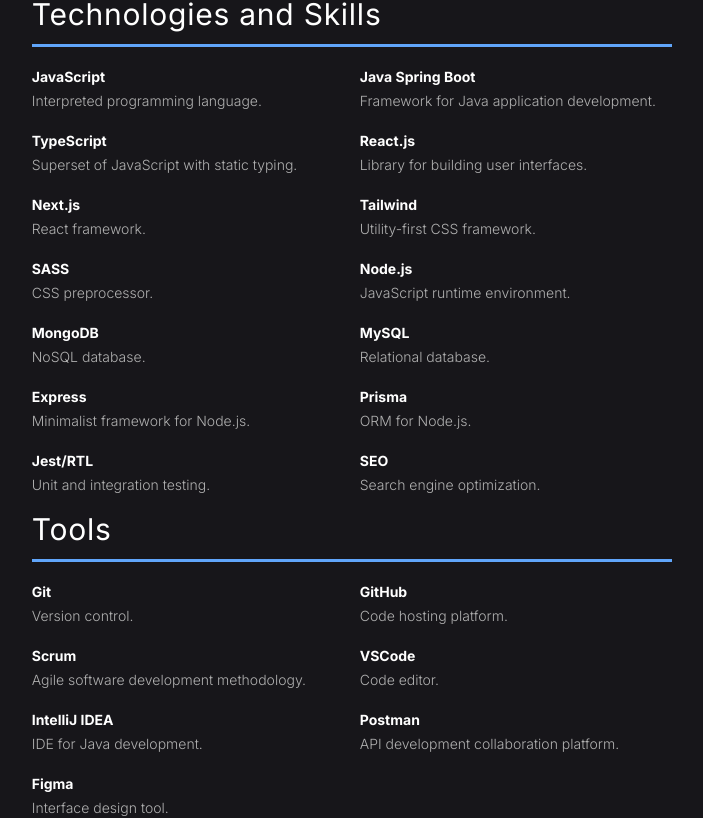
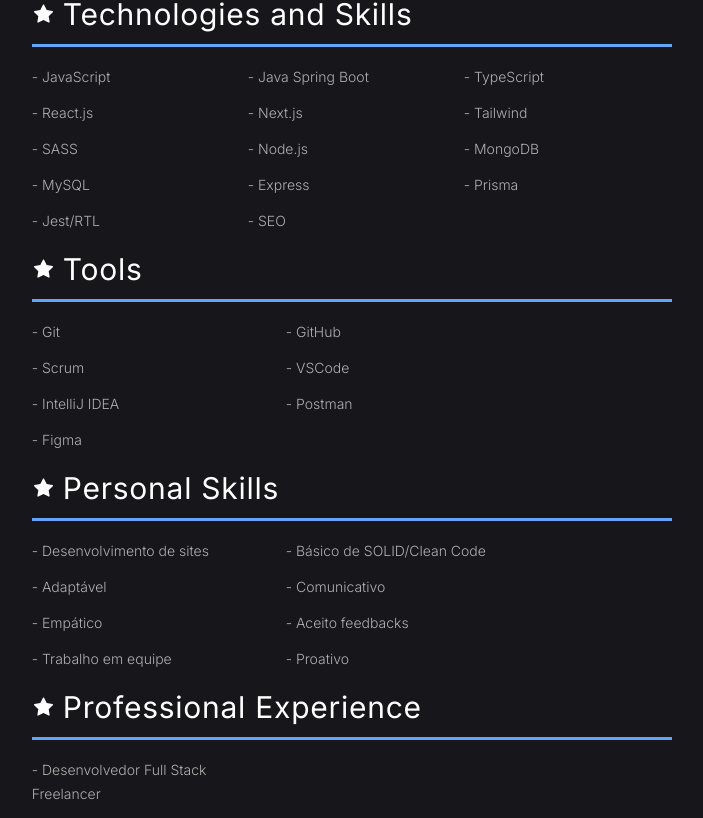
Before and after one commit to LucasDiello/portfolio-Next.js, a Next.js app: page /en/about in a window 1280 px wide. Shown: the part 895-1713 px from the top of the page, without its empty margins (332-1035 px from the left). Built offline with nearby package versions, Linux system fonts and the light colour scheme.

Commit message:
feat: techs in backend apps & fix css style in projects:id " "" "

```diff
--- a/src/app/[lang]/about/page.tsx
+++ b/src/app/[lang]/about/page.tsx
@@ -1,4 +1,4 @@
-"use client";
+'use client';
 import Image from 'next/image';
 import React, { useState } from 'react';
 import eu from '@/images/eu2.jpeg';
@@ -7,9 +7,10 @@
 import emailjs from '@emailjs/browser';
 import { useDictionary } from '@/app/context/DictionaryContext';
 import { IoMdArrowDropdown } from 'react-icons/io';
+import { AiFillStar } from 'react-icons/ai';
 
 const page = () => {
-  const [email, setEmail] = useState("");
+  const [email, setEmail] = useState('');
   const [isDisabled, setIsDisabled] = useState(false);
   const [countdown, setCountdown] = useState(10);
   const { translation, lang } = useDictionary();
@@ -19,9 +20,9 @@
       <div
         className={`${
           t.visible ? 'animate-fade-in-up' : 'animate-fade-out-down'
-        } max-w-md w-full bg-white shadow-lg rounded-lg pointer-events-auto flex ring-1 ring-black ring-opacity-5`}
+        } pointer-events-auto flex w-full max-w-md rounded-lg bg-white shadow-lg ring-1 ring-black ring-opacity-5`}
       >
-        <div className="flex-1 w-0 p-4">
+        <div className="w-0 flex-1 p-4">
           <div className="flex items-start">
             <div className="flex-shrink-0 pt-0.5">
               <img
@@ -31,12 +32,8 @@
               />
             </div>
             <div className="ml-3 flex-1">
-              <p className="text-sm font-medium text-gray-900">
-                E-mail Enviado!
-              </p>
-              <p className="mt-1 text-sm text-gray-500">
-                Obrigado por entrar em contato. Retornarei em breve!
-              </p>
+              <p className="text-sm font-medium text-gray-900">E-mail Enviado!</p>
+              <p className="mt-1 text-sm text-gray-500">Obrigado por entrar em contato. Retornarei em breve!</p>
             </div>
           </div>
         </div>
@@ -45,14 +42,14 @@
             onClick={() => {
               toast.dismiss(t.id);
             }}
-            className="w-full border border-transparent rounded-none rounded-r-lg p-4 flex items-center justify-center text-sm font-medium text-indigo-600 hover:text-indigo-500 focus:outline-none focus:ring-2 focus:ring-indigo-500"
+            className="flex w-full items-center justify-center rounded-none rounded-r-lg border border-transparent p-4 text-sm font-medium text-indigo-600 hover:text-indigo-500 focus:outline-none focus:ring-2 focus:ring-indigo-500"
           >
             Fechar
           </button>
         </div>
       </div>
     ));
-  }
+  };
 
   const handleSubmit = (e: React.FormEvent<HTMLFormElement>) => {
     e.preventDefault();
@@ -61,35 +58,28 @@
       email: email,
     };
 
-    if (!email || email === "" || email === " " || email === null) {
-      toast.error("Preencha todos os campos.");
+    if (!email || email === '' || email === ' ' || email === null) {
+      toast.error('Preencha todos os campos.');
       return;
     }
     const regex = /^[\w-\.]+@([\w-]+\.)+[\w-]{2,4}$/;
 
     if (!regex.test(email)) {
-      toast.error("E-mail inválido.");
-      return
+      toast.error('E-mail inválido.');
+      return;
     }
 
     setIsDisabled(true);
-    emailjs
-      .send(
-        "service_lzlsbka",
-        "template_ocpy3y8",
-        templateParams,
-        "c7xOWKtXvM4FEGhYa"
-      )
-      .then(
+    emailjs.send('service_lzlsbka', 'template_ocpy3y8', templateParams, 'c7xOWKtXvM4FEGhYa').then(
       (result) => {
         console.log(result.text);
-          toast.success("Email Recebido! Logo entrarei em contato.");
+        toast.success('Email Recebido! Logo entrarei em contato.');
       },
       (error) => {
         console.log(error.text);
-          toast.error("Erro ao enviar email. Tente novamente. :(");
-        }
-      )
+        toast.error('Erro ao enviar email. Tente novamente. :(');
+      },
+    );
     notify();
 
     const countdown = setInterval(() => {
@@ -103,126 +93,141 @@
   };
 
   type Skill = {
+    id: number;
     title: string;
     titleEn: string;
     items: {
       name: string;
-      description: string;
-      descriptionEN: string;
-      subItems?: { name: string,
-        nameEn: string
-       }[];
+      description?: string;
+      descriptionEN?: string;
+      subItems?: { name: string; nameEn: string }[];
       link?: string;
     }[];
   }[];
 
-  const skillsAndExperience : Skill = [
+  const skillsAndExperience: Skill = [
     {
-      title: "Tecnologias e Habilidades",
-      titleEn: "Technologies and Skills",
+      id: 1,
+      title: 'Tecnologias e Habilidades',
+      titleEn: 'Technologies and Skills',
       items: [
-        { name: "JavaScript", description: "Linguagem de programação interpretada.", descriptionEN: "Interpreted programming language." },
-        { name: "Java Spring Boot", description: "Framework para desenvolvimento em Java.", descriptionEN: "Framework for Java application development." },
-        { name: "TypeScript", description: "Superset de JavaScript com tipagem estática.", descriptionEN: "Superset of JavaScript with static typing." },
-        { name: "React.js", description: "Biblioteca para construção de interfaces de usuário.", descriptionEN: "Library for building user interfaces." },
-        { name: "Next.js", description: "Framework de React.", descriptionEN: "React framework." },
-        { name: "Tailwind", description: "Framework CSS utilitário.", descriptionEN: "Utility-first CSS framework." },
-        { name: "SASS", description: "Pré-processador CSS.", descriptionEN: "CSS preprocessor." },
-        { name: "Node.js", description: "Ambiente de execução JavaScript.", descriptionEN: "JavaScript runtime environment." },
-        { name: "MongoDB", description: "Banco de dados NoSQL.", descriptionEN: "NoSQL database." },
-        { name: "MySQL", description: "Banco de dados relacional.", descriptionEN: "Relational database." },
-        { name: "Express", description: "Framework para API em Node.js.", descriptionEN: "Minimalist framework for Node.js." },
-        { name: "Prisma", description: "ORM para Node.js.", descriptionEN: "ORM for Node.js." },
-        { name: "Jest/RTL", description: "Testes unitários e de integração.", descriptionEN: "Unit and integration testing." },
-        { name: "SEO", description: "Otimização de mecanismos de busca.", descriptionEN: "Search engine optimization." },
+        { name: 'JavaScript' },
+        { name: 'Java Spring Boot' },
+        { name: 'TypeScript' },
+        { name: 'React.js' },
+        { name: 'Next.js' },
+        { name: 'Tailwind' },
+        { name: 'SASS' },
+        { name: 'Node.js' },
+        { name: 'MongoDB' },
+        { name: 'MySQL' },
+        { name: 'Express' },
+        { name: 'Prisma' },
+        { name: 'Jest/RTL' },
+        { name: 'SEO' },
       ],
     },
     {
-      title: "Ferramentas e Metodologias",
-      titleEn: "Tools",
+      id: 2,
+      title: 'Ferramentas e Metodologias',
+      titleEn: 'Tools',
       items: [
-        { name: "Git", description: "Controle de versão.", descriptionEN: "Version control." },
-        { name: "GitHub", description: "Plataforma de hospedagem de código.", descriptionEN: "Code hosting platform." },
-        { name: "Scrum", description: "Metodologia ágil para desenvolvimento de software.", descriptionEN: "Agile software development methodology." },
-        { name: "VSCode", description: "Editor de código.", descriptionEN: "Code editor." },
-        { name: "IntelliJ IDEA", description: "IDE para desenvolvimento Java.", descriptionEN: "IDE for Java development." },
-        { name: "Postman", description: "Plataforma para testes de API.", descriptionEN: "API development collaboration platform." },
-        { name: "Figma", description: "Ferramenta de design de interfaces.", descriptionEN: "Interface design tool." },
+        { name: 'Git' },
+        { name: 'GitHub' },
+        { name: 'Scrum' },
+        { name: 'VSCode' },
+        { name: 'IntelliJ IDEA' },
+        { name: 'Postman' },
+        { name: 'Figma' },
       ],
     },
     {
-      title: "Compêtencias Pessoais",
-      titleEn: "Personal Skills",
+      id: 3,
+      title: 'Compêtencias Pessoais',
+      titleEn: 'Personal Skills',
       items: [
-        { name: "Desenvolvimento de sites", description: "Construção de sites responsivos e acessíveis.", descriptionEN: "Building responsive and accessible websites." },
-        { name: "Básico de SOLID/Clean Code", description: "Princípios de desenvolvimento de software.", descriptionEN: "Software development principles." },
-        { name: "Adaptável", description: "Capacidade de se ajustar a diferentes contextos.", descriptionEN: "Ability to adapt to different contexts and challenges." },
-        { name: "Comunicativo", description: "Habilidade de transmitir informações de forma clara.", descriptionEN: "Ability to convey information clearly." },
-        { name: "Empático", description: "Capacidade de se colocar no lugar dos outros.", descriptionEN: "Ability to empathize with others." },
-        { name: "Aceito feedbacks", description: "Aberto a críticas construtivas.", descriptionEN: "Open to constructive feedback." },
-        { name: "Trabalho em equipe", description: "Colaborativo e comprometido com o sucesso do time.", descriptionEN: "Collaborative and committed to team success." },
-        { name: "Proativo", description: "Iniciativa para resolver problemas de forma eficiente.", descriptionEN: "Proactive in solving problems efficiently." },
+        { name: 'Desenvolvimento de sites' },
+        { name: 'Básico de SOLID/Clean Code' },
+        { name: 'Adaptável' },
+        { name: 'Comunicativo' },
+        { name: 'Empático' },
+        { name: 'Aceito feedbacks' },
+        { name: 'Trabalho em equipe' },
+        { name: 'Proativo' },
       ],
     },
     {
-      title: "Experiência Profissional",
-      titleEn: "Professional Experience",
+      id: 4,
+      title: 'Experiência Profissional',
+      titleEn: 'Professional Experience',
       items: [
         {
-          name: "Desenvolvedor Full Stack",
-          description: "Freelancer (08/2023 - Atual)",
-          descriptionEN: "Freelancer",
+          name: 'Desenvolvedor Full Stack',
+          description: 'Freelancer (08/2023 - Atual)',
+          descriptionEN: 'Freelancer',
           subItems: [
-            { name: "Desenvolvimento de ERP com equipe metodologia ágil scrum", nameEn: "ERP development with an agile scrum team." },
-            { name: "Desenvolvimento de interfaces de usuário com React.js e Next.js.", nameEn: "User interface development with React.js and Next.js." },
-            { name: "Manutenção de aplicações web.", nameEn: "Maintenance of web applications." },
-            { name: "Desenvolvimento de API com Node.js e Express.", nameEn: "API development with Node.js and Express." },
-            { name: "Integração de aplicações com banco de dados SQL e NoSQL.", nameEn: "Integration of applications with SQL and NoSQL databases." },
+            {
+              name: 'Desenvolvimento de ERP com equipe metodologia ágil scrum',
+              nameEn: 'ERP development with an agile scrum team.',
+            },
+            {
+              name: 'Desenvolvimento de interfaces de usuário com React.js e Next.js.',
+              nameEn: 'User interface development with React.js and Next.js.',
+            },
+            { name: 'Manutenção de aplicações web.', nameEn: 'Maintenance of web applications.' },
+            {
+              name: 'Desenvolvimento de API com Node.js e Express.',
+              nameEn: 'API development with Node.js and Express.',
+            },
+            {
+              name: 'Integração de aplicações com banco de dados SQL e NoSQL.',
+              nameEn: 'Integration of applications with SQL and NoSQL databases.',
+            },
           ],
         },
       ],
     },
     {
-      title: "Formação Acadêmica",
-      titleEn: "Academic Education",
+      id: 5,
+      title: 'Formação Acadêmica',
+      titleEn: 'Academic Education',
       items: [
         {
-          name: "Desenvolvimento Full Stack +1500hrs",
-          description: "Esc. de tecnologia Trybe",
-          descriptionEN: "Trybe Tech School",
-          link: "https://www.credential.net/4302bfcf-2fda-46cb-aa9e-4a8402991180#gs.ghlo1f",
+          name: 'Desenvolvimento Full Stack +1500hrs',
+          description: 'Esc. de tecnologia Trybe',
+          descriptionEN: 'Trybe Tech School',
+          link: 'https://www.credential.net/4302bfcf-2fda-46cb-aa9e-4a8402991180#gs.ghlo1f',
         },
         {
-          name: "Formação Eletiva em Java +150hrs",
-          description: "Esc. de tecnologia Trybe",
-          descriptionEN: "Trybe Tech School",
-          link: "https://www.credential.net/fec44b02-e08e-4d61-967a-9735e4a11e96#gs.g0fibt",
+          name: 'Formação Eletiva em Java +150hrs',
+          description: 'Esc. de tecnologia Trybe',
+          descriptionEN: 'Trybe Tech School',
+          link: 'https://www.credential.net/fec44b02-e08e-4d61-967a-9735e4a11e96#gs.g0fibt',
         },
         {
-          name: "Implante na AWS c. Spring Boot",
-          description: "Esc. de tecnologia Udemy",
-          descriptionEN: "AWS Deployment with Spring Boot",
-          link: "https://www.udemy.com/certificate/UC-f5d9aaa6-f2b7-4eb9-b516-ab4a55a8cd0a/",
+          name: 'Implante na AWS c. Spring Boot',
+          description: 'Esc. de tecnologia Udemy',
+          descriptionEN: 'AWS Deployment with Spring Boot',
+          link: 'https://www.udemy.com/certificate/UC-f5d9aaa6-f2b7-4eb9-b516-ab4a55a8cd0a/',
         },
       ],
     },
     {
-      title: "Idiomas",
-      titleEn: "Languages",
+      id: 6,
+      title: 'Idiomas',
+      titleEn: 'Languages',
       items: [
         {
-          name: "Inglês",
-          description: "Intermediário",
-          descriptionEN: "Intermediate",
+          name: 'Inglês',
+          description: 'Intermediário',
+          descriptionEN: 'Intermediate',
         },
       ],
     },
   ];
 
-
-
   return (
-    <section className="md:w-[60%] md:p-16 p-4 pt-14">
+    <section className="p-4 pt-14 md:w-[60%] md:p-16">
       <div>
         <Image src={eu} alt="" className=" h-[450px] w-full object-cover object-top " />
       </div>
@@ -230,31 +235,37 @@
         <h1 className={`font-oswald text-4xl tracking-wide text-white`}>
           {translation.about_me_description2} <IoMdArrowDropdown className="inline-block text-blue-500" />
         </h1>
-        <p className="mt-5 text-sm font-light text-[#B0B0B0]">
-         {translation.about_me_text1}
-        </p>
+        <p className="mt-5 text-sm font-light text-[#B0B0B0]">{translation.about_me_text1}</p>
       </div>
       {skillsAndExperience.map((section) => (
-        <div key={section.title}>
-          <h2 className="font-base font-oswald mt-4 border-b-[3px] border-blue-400 pb-3 text-3xl tracking-wide text-white">
-            {lang === "pt-BR" ? section.title : section.titleEn}
+        <div key={section.id}>
+          <h2 className="font-base font-oswald mt-4 flex items-center border-b-[3px] border-blue-400 pb-3 text-3xl tracking-wide text-white">
+            <AiFillStar className="mr-2" size={23} /> {lang === 'pt-BR' ? section.title : section.titleEn}
           </h2>
-          <ul className={`mt-4 grid grid-cols-2 gap-4 text-sm font-light text-[#B0B0B0]`}>
+          <ul
+            className={`mt-4 grid ${section.id === 5 ? 'w-[100%]' : 'w-[500px]'}  ${
+              section.id === 1 ? 'grid-cols-3' : 'grid-cols-2'
+            } ${section.id === 1 && 'w-full'} gap-2 text-sm font-light text-[#B0B0B0]`}
+          >
             {section.items.map((item) => (
               <li key={item.name}>
-                <h2 className="pb-1 pt-1 text-white font-bold">{item.name}</h2>
-                <p>{lang === "pt-BR" ? item.description : item.descriptionEN}</p>
+                <h2 className="pb-1 pt-1 text-[#B0B0B0]">- {item.name}</h2>
+                {item.description && (
+                  <p className={`${section.id === 4 && 'mb-4'}`}>
+                    {lang === 'pt-BR' ? item.description : item.descriptionEN}
+                  </p>
+                )}
                 {item.subItems && (
                   <ul>
-                    {item.subItems.map((subItem,index) => (
-                      <li key={subItem.name} className='w-[300px] md:w-[600px]'>
+                    {item.subItems.map((subItem, index) => (
+                      <li key={subItem.name} className="w-[300px] md:w-[600px]">
                         <h3 className="pb-1 pt-1">{lang === 'pt-BR' ? subItem.name : subItem.nameEn} </h3>
                       </li>
                     ))}
                   </ul>
                 )}
                 {item.link && (
-                  <a href={item.link} target="_blank" className="underline">
+                  <a href={item.link} target="_blank" className=" underline">
                     Certificado
                   </a>
                 )}
@@ -264,19 +275,22 @@
         </div>
       ))}
       <div className="mt-5">
-        <h2 className="font-base font-oswald mt-4 border-b-[3px] border-blue-400 pb-3 text-3xl tracking-wide text-white">
+        <h2 className="font-base font-oswald mt-4 flex items-center border-b-[3px] border-blue-400 pb-3 text-3xl tracking-wide text-white">
+          <AiFillStar className="mr-2" size={23} />
           {translation.fast_contact}!
         </h2>
-        <p className="mt-4 text-sm font-light text-[#B0B0B0]">
-          {translation.fast_quick_contact}
-        </p>
-        <form
-          className="mt-4 flex w-full flex-col items-center justify-center space-y-4"
-          onSubmit={handleSubmit}
+        <p className="mt-4 text-sm font-light text-[#B0B0B0]">{translation.fast_quick_contact}</p>
+        <form className="mt-4 flex w-full flex-col items-center justify-center space-y-4" onSubmit={handleSubmit}>
+          <input
+            onChange={(e) => setEmail(e.target.value)}
+            type="email"
+            className="w-[80%] border-[1px] border-[#3f3d45] bg-inherit py-2"
+          />
+          <button
+            disabled={isDisabled}
+            type="submit"
+            className={`${isDisabled ? 'bg-gray-400' : 'bg-blue-500'} w-[40%]  px-4 py-2 font-mono text-sm`}
           >
-          <input onChange={(e) => setEmail(e.target.value) } type="email" className="w-[80%] border-[1px] border-[#3f3d45] bg-inherit py-2" />
-          <button disabled={isDisabled}  type="submit" className={`${isDisabled ? 'bg-gray-400' : 'bg-blue-500'
-} w-[40%]  px-4 py-2 font-mono text-sm`}>
             {isDisabled ? `Aguarde... ${countdown}s` : 'Enviar →'}
           </button>
         </form>
--- a/src/types/index.ts
+++ b/src/types/index.ts
@@ -31,6 +31,7 @@
     title: string;
     description: string;
     descriptionEn: string;
+    techs: string[],
     github: string;
   };
 
```
Also changed, not shown: src/app/[lang]/loading.tsx (+7 -7 lines), src/app/[lang]/projects/[id]/page.tsx (+78 -35 lines), src/app/[lang]/seemore/page.tsx (+30 -18 lines), src/components/Aside-left/AsideLeft.tsx (+46 -32 lines), src/components/projecst/Projects.tsx (+27 -18 lines), src/utils/index.ts (+18 -5 lines), .eslintrc.json. Lines whose indentation alone changed are shown as unchanged.
